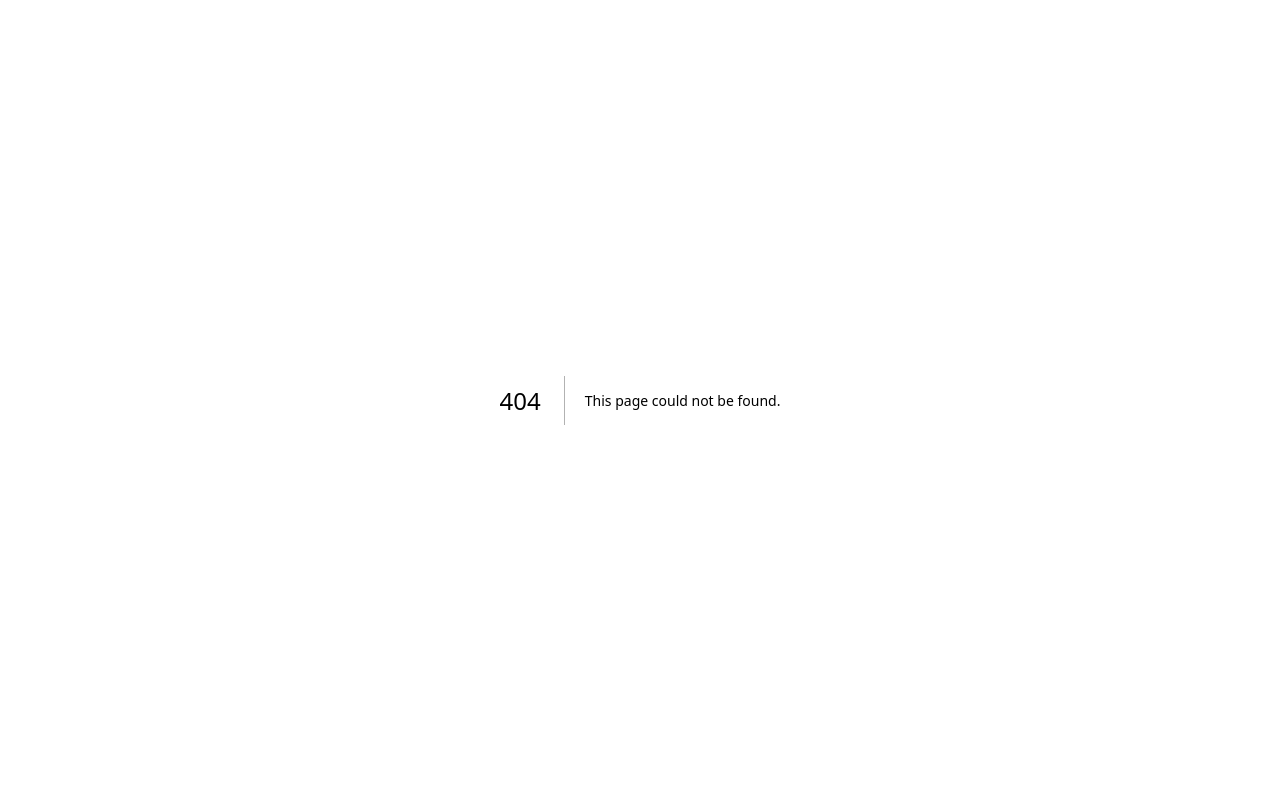
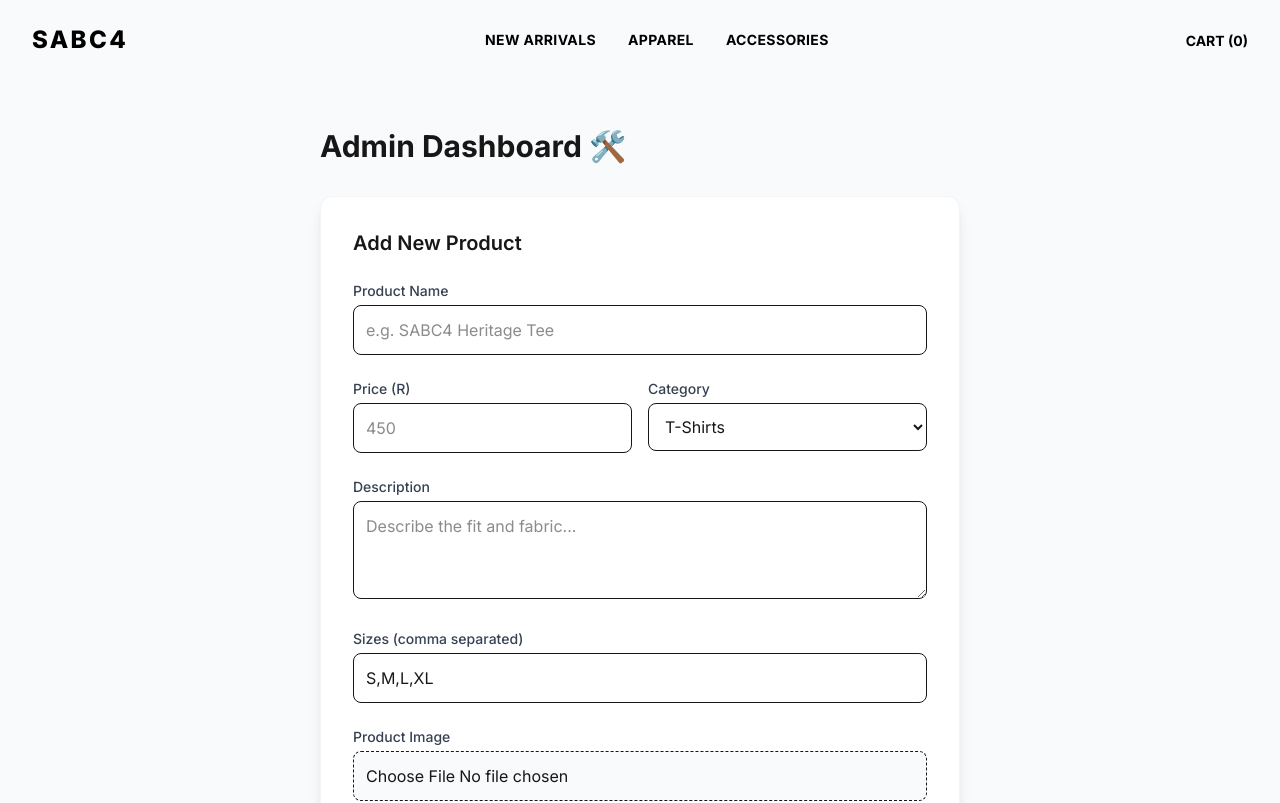
Before and after one commit to Smido-SHXDES/sabc4-store, a Next.js app: page /admin in a window 1280 px wide. Before the commit this address had no page. Shown: the top 803 px of the page. Built offline with nearby package versions, Linux system fonts and the light colour scheme.

Commit message:
Connected Admin to Live Server

```diff
--- /dev/null
+++ b/src/app/admin/page.js
@@ -0,0 +1,102 @@
+'use client';
+import { useState } from 'react';
+import Navbar from '../../components/Navbar';
+
+export default function AdminPage() {
+  const [loading, setLoading] = useState(false);
+
+  async function handleSubmit(e) {
+    e.preventDefault();
+    setLoading(true);
+
+    const form = e.target;
+    const formData = new FormData(form);
+
+    try {
+      const res = await fetch('https://sabc4-api-recs.onrender.com', {
+        method: 'POST',
+        body: formData, // We send the raw form data (including the file)
+      });
+
+      if (res.ok) {
+        alert('✅ Product Created Successfully!');
+        form.reset(); // Clear the form
+      } else {
+        const errorData = await res.json();
+        alert('❌ Error: ' + errorData.message);
+      }
+    } catch (error) {
+      alert('❌ Network Error: Is the backend running?');
+    } finally {
+      setLoading(false);
+    }
+  }
+
+  return (
+    <main className="min-h-screen bg-gray-50 pb-20">
+      <Navbar />
+
+      <div className="pt-32 max-w-2xl mx-auto px-4">
+        <h1 className="text-3xl font-bold mb-8">Admin Dashboard 🛠️</h1>
+
+        <div className="bg-white p-8 rounded-xl shadow-lg border border-gray-100">
+          <h2 className="text-xl font-semibold mb-6">Add New Product</h2>
+
+          <form onSubmit={handleSubmit} className="space-y-6">
+
+            {/* Product Name */}
+            <div>
+              <label className="block text-sm font-medium text-gray-700 mb-1">Product Name</label>
+              <input name="name" required type="text" className="w-full p-3 border rounded-lg" placeholder="e.g. SABC4 Heritage Tee" />
+            </div>
+
+            {/* Price & Category Row */}
+            <div className="grid grid-cols-2 gap-4">
+              <div>
+                <label className="block text-sm font-medium text-gray-700 mb-1">Price (R)</label>
+                <input name="price" required type="number" className="w-full p-3 border rounded-lg" placeholder="450" />
+              </div>
+              <div>
+                <label className="block text-sm font-medium text-gray-700 mb-1">Category</label>
+                <select name="category" className="w-full p-3 border rounded-lg bg-white">
+                  <option>T-Shirts</option>
+                  <option>Hoodies</option>
+                  <option>Pants</option>
+                  <option>Accessories</option>
+                </select>
+              </div>
+            </div>
+
+            {/* Description */}
+            <div>
+              <label className="block text-sm font-medium text-gray-700 mb-1">Description</label>
+              <textarea name="description" required rows="3" className="w-full p-3 border rounded-lg" placeholder="Describe the fit and fabric..."></textarea>
+            </div>
+
+            {/* Sizes */}
+            <div>
+              <label className="block text-sm font-medium text-gray-700 mb-1">Sizes (comma separated)</label>
+              <input name="sizes" type="text" className="w-full p-3 border rounded-lg" defaultValue="S,M,L,XL" />
+            </div>
+
+            {/* IMAGE UPLOAD */}
+            <div>
+              <label className="block text-sm font-medium text-gray-700 mb-1">Product Image</label>
+              <input name="image" required type="file" accept="image/*" className="w-full p-3 border border-dashed rounded-lg bg-gray-50" />
+            </div>
+
+            {/* Submit Button */}
+            <button
+              disabled={loading}
+              type="submit"
+              className="w-full bg-black text-white font-bold py-4 rounded-lg hover:bg-gray-800 transition-colors disabled:opacity-50"
+            >
+              {loading ? 'Uploading to Cloud...' : '🚀 Launch Product'}
+            </button>
+
+          </form>
+        </div>
+      </div>
+    </main>
+  );
+}
```
